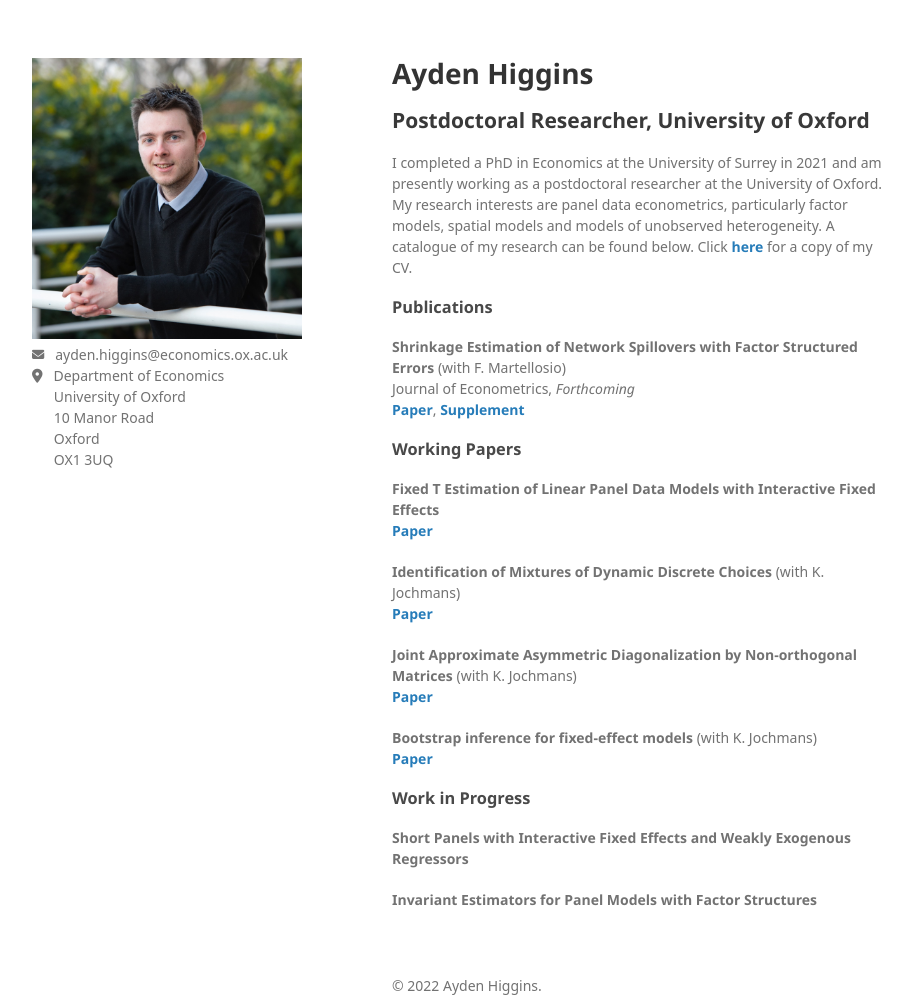
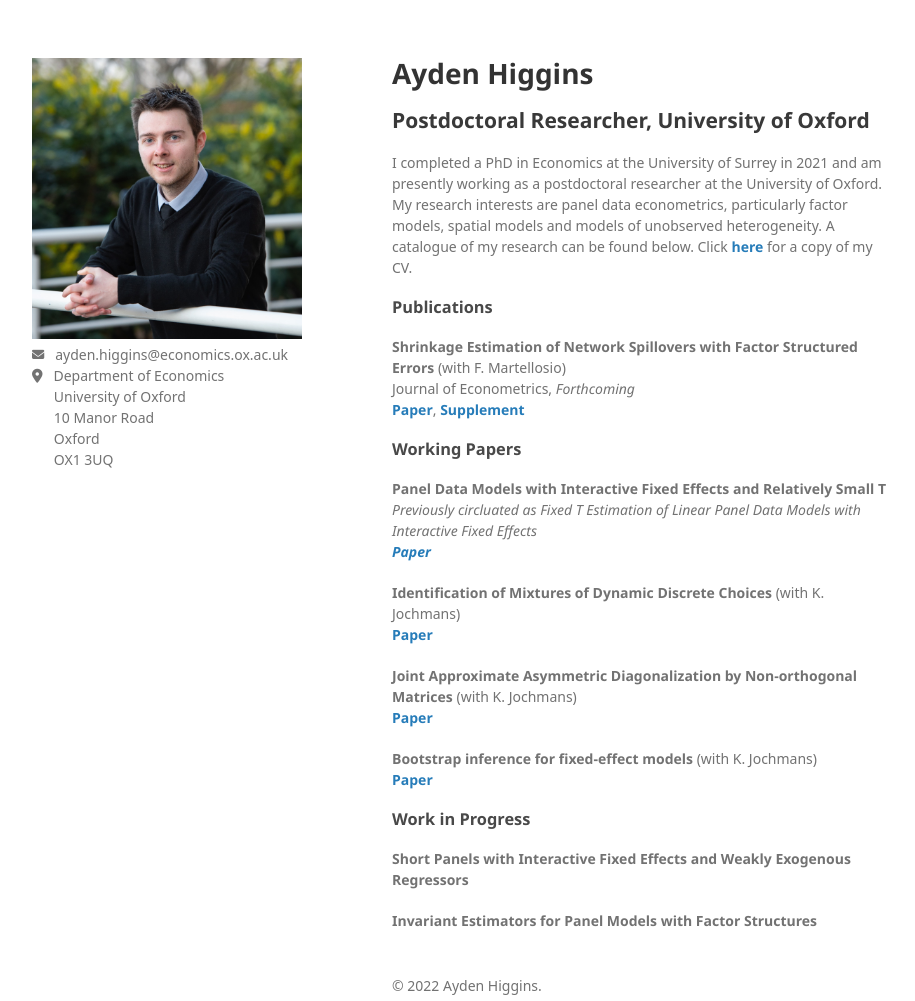
Before and after one commit to Tokkita/Tokkita.github.io, a Jekyll site: the page built from index.md, in a window 1280 px wide and 1001 px high. Shown: the whole window, without its empty margins (178-1093 px from the left). Built offline with Jekyll 4.4.1, drawn with Linux system fonts in a browser that asks for light colours; nearby versions of some CDN libraries; some web fonts are replaced; our own code applies the rules of GitHub Pages for plain Markdown files.

Commit message:
Update index.md

```diff
--- a/index.md
+++ b/index.md
@@ -6,9 +6,9 @@ I completed a PhD in Economics at the University of Surrey in 2021 and am presen
 <b> Shrinkage Estimation of Network Spillovers with Factor Structured Errors </b> (with F. Martellosio) <br> Journal of Econometrics, <i> Forthcoming </i> <br> <strong><a href="{{ Master.pdf | prepend: '/assets/pdf/Shrinkage/Master.pdf' | relative_url | download }}">Paper</a></strong>, <strong><a href="{{ Supplement.pdf | prepend: '/assets/pdf/Shrinkage/Supplement.pdf' | relative_url | download }}">Supplement</a></strong>
 
 ### Working Papers
-<b> Fixed T Estimation of Linear Panel Data Models with Interactive Fixed Effects </b> <br> <strong><a href="{{ FTIFE.pdf | prepend: '/assets/pdf/FTIFE/FTIFE.pdf' | relative_url | download }}">Paper</a></strong>
+<b> Panel Data Models with Interactive Fixed Effects and Relatively Small T </b> <br> <i> Previously circluated as Fixed T Estimation of Linear Panel Data Models with Interactive Fixed Effects <i> <br> <strong><a href="{{ FTIFE.pdf | prepend: '/assets/pdf/FTIFE/FTIFE.pdf' | relative_url | download }}">Paper</a></strong>
 
-<b> Identification of Mixtures of Dynamic Discrete Choices </b> (with K. Jochmans) <br> <strong><a href="{{ Mixture.pdf | prepend: '/assets/pdf/Mixture/Mixture.pdf' | relative_url | download }}">Paper</a></strong>
+  <b> Identification of Mixtures of Dynamic Discrete Choices </b> (with K. Jochmans) <br> <strong><a href="{{ Mixture.pdf | prepend: '/assets/pdf/Mixture/Mixture.pdf' | relative_url | download }}">Paper</a></strong>
 
 <b> Joint Approximate Asymmetric Diagonalization by Non-orthogonal Matrices </b> (with K. Jochmans) <br> <strong><a href="{{ JASYD.pdf | prepend: '/assets/pdf/JASYD/JASYD.pdf' | relative_url | download }}">Paper</a></strong>
 
```
